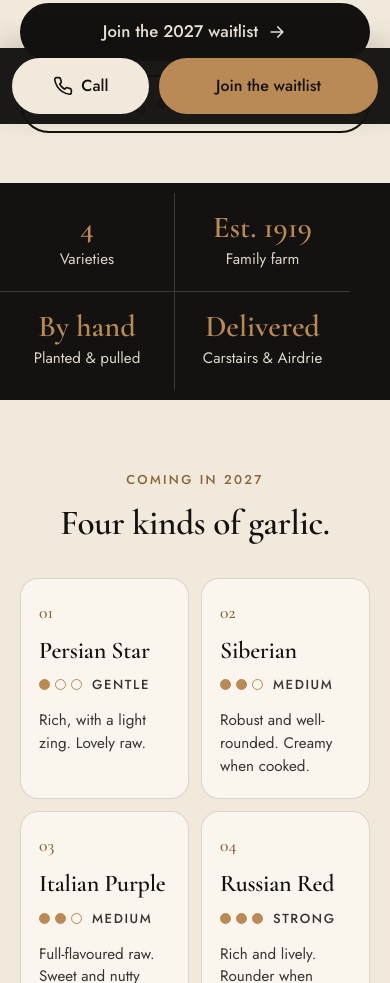
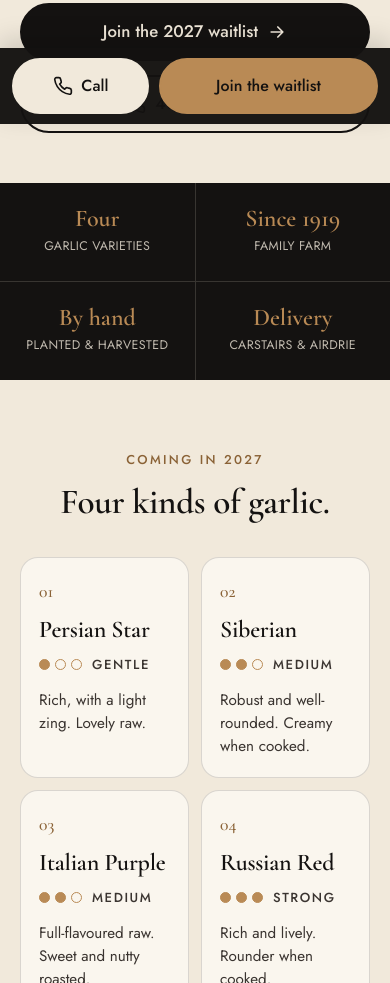
Before and after one commit to jakegricius14-cmyk/Sutherland-Farm, a plain HTML site: page index.html in a window 390 px wide. Shown: the part 720-1703 px from the top of the page. Drawn offline with nearby package versions, Linux system fonts and the light colour scheme.

Commit message:
Clean up the home page quick facts strip
Even, centred columns with full divider lines, consistent wording
(Four / Since 1919 / By hand / Delivery) and labels that stay on one
line on phones.

Co-Authored-By: Claude Opus 5.5 <noreply@anthropic.com>
Claude-Session: https://claude.ai/code/session_01DRWmHfAktiHWUr2NgRx3G3

```diff
--- a/css/style.css
+++ b/css/style.css
@@ -460,3 +460,23 @@ fieldset.field { border: 0; margin: 0 0 20px; padding: 0; }
   .match-dish { font-size: 1.3rem; }
   .match-why { display: none; }
 }
+
+/* ---------- Facts strip (cleaned up) ---------- */
+.facts ul {
+  margin: 0 auto; padding: 0; gap: 1px;
+  grid-template-columns: repeat(4, 1fr);
+  background: rgba(241,233,219,.16); /* the 1px gaps show as even divider lines */
+}
+.facts li, .facts li:first-child {
+  background: var(--ink); border: 0; padding: 30px 16px;
+  display: flex; flex-direction: column; align-items: center; justify-content: center; gap: 6px;
+}
+.facts b { font-size: clamp(1.5rem, 2.4vw, 1.9rem); line-height: 1; }
+.facts span { font-size: .9rem; letter-spacing: .06em; text-transform: uppercase; opacity: .78; }
+@media (max-width: 760px) {
+  .facts ul { grid-template-columns: 1fr 1fr; padding: 0; width: 100%; }
+  .facts li, .facts li:nth-child(odd), .facts li:nth-child(-n+2) { border: 0; padding: 24px 12px; }
+  .facts span { font-size: .78rem; }
+}
+@media (max-width: 760px) { .facts span { letter-spacing: .03em; white-space: nowrap; } }
+@media (max-width: 340px) { .facts span { white-space: normal; } }
--- a/index.html
+++ b/index.html
@@ -55,10 +55,10 @@
 
 <section class="facts" aria-label="Quick facts">
   <ul class="wrap">
-    <li><b>4</b><span>Varieties</span></li>
-    <li><b>Est. 1919</b><span>Family farm</span></li>
-    <li><b>By hand</b><span>Planted &amp; pulled</span></li>
-    <li><b>Delivered</b><span>Carstairs &amp; Airdrie</span></li>
+    <li><b>Four</b><span>garlic varieties</span></li>
+    <li><b>Since 1919</b><span>family farm</span></li>
+    <li><b>By hand</b><span>planted &amp; harvested</span></li>
+    <li><b>Delivery</b><span>Carstairs &amp; Airdrie</span></li>
   </ul>
 </section>
 
```
